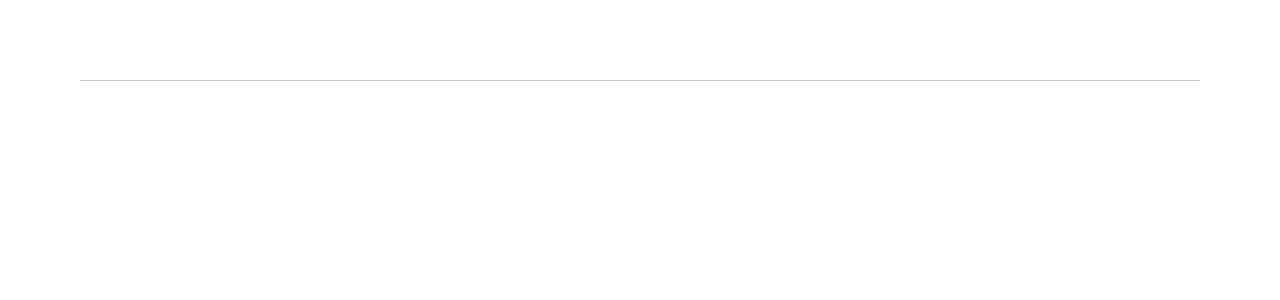
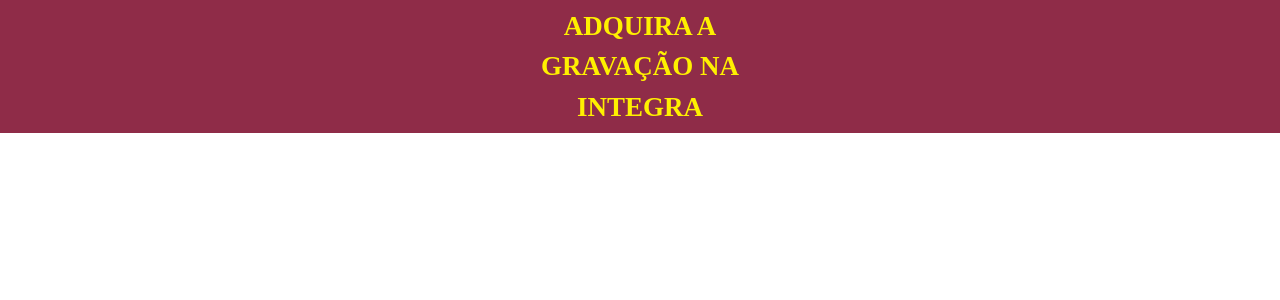
Before and after one commit to gasperpb/Estudando-Chakras, a Next.js app: page / in a window 1280 px wide. Shown: the top 300 px of the page. Built offline with nearby package versions, Linux system fonts and the light colour scheme.

Commit message:
cabeçario

```diff
--- a/src/pages/index.tsx
+++ b/src/pages/index.tsx
@@ -1,18 +1,25 @@
-
-import Image from 'next/image'
-import { Spinner, Stack } from '@chakra-ui/react'
-import {
-  Stat,
-  StatLabel,
-  StatNumber,
-  StatHelpText,
-  StatArrow,
-  StatGroup,
-} from '@chakra-ui/react'
-import Header from '../components/Header'
+import { Box, Flex, Text } from "@chakra-ui/react";
 
 export default function Home() {
   return (
-<Header/>
-  )
+    <>
+      <Box fontFamily="Montserrat" color="black">
+        <Flex height="133px" background="#8F2C48">
+          <Flex align="center" justify="center" width="100%">
+            <Text
+              fontSize="27px"
+              color="#fff000"
+              fontWeight="700"
+              textAlign="center"
+            >
+              ADQUIRA A <br />
+              GRAVAÇÃO NA
+              <br />
+              INTEGRA
+            </Text>
+          </Flex>
+        </Flex>
+      </Box>
+    </>
+  );
 }
```
